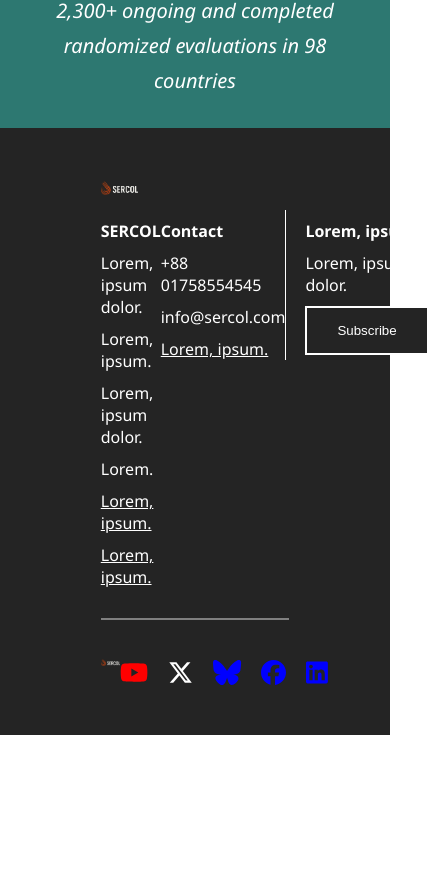
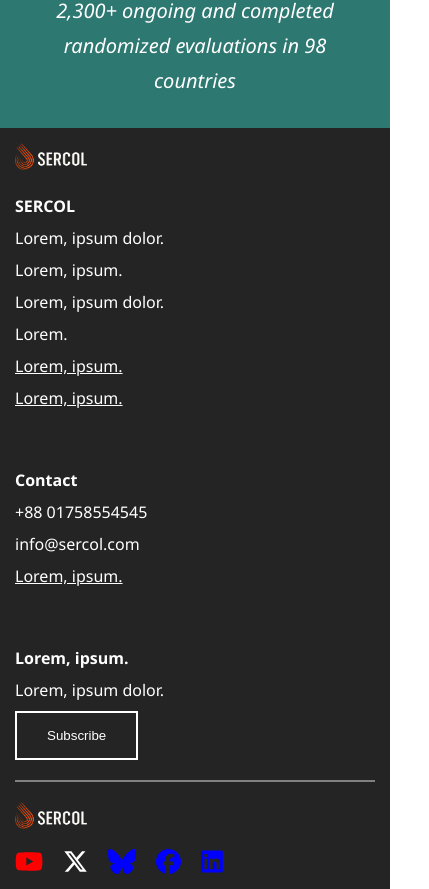
Before and after one commit to sazzadhossain1/new-projects, a React (Create React App) app: page / in a window 390 px wide. Shown: the part 3372-4261 px from the top of the page, 429 px wide, since content can reach past the window. Before the commit the page ends 4107 px from the top, so only its background shows below. Built offline with nearby package versions, Linux system fonts and the light colour scheme.

Commit message:
footer responsive done

```diff
--- a/src/components/Footer/Footer.css
+++ b/src/components/Footer/Footer.css
@@ -23,10 +23,7 @@
 .footer_grid_div a {
   color: white;
 }
-/* .footer_last_cart {
-  border-left: 1px solid white;
-  padding-left: 20px;
-} */
+
 .footer_last_cart {
   position: relative;
   padding-left: 20px; /* space from border */
@@ -102,3 +99,52 @@
 .faLinkedin {
   color: blue;
 }
+
+@media screen and (max-width: 1124px) {
+  .footer_parent_div {
+    width: 85%;
+  }
+  .footer_blank_div {
+    width: 85%;
+  }
+  .footer_flex_div {
+    width: 85%;
+  }
+}
+@media screen and (max-width: 800px) {
+  .footer_parent_div {
+    width: 100%;
+  }
+  .footer_blank_div {
+    width: 100%;
+  }
+  .footer_flex_div {
+    width: 100%;
+  }
+}
+@media screen and (max-width: 700px) {
+  .footer_last_logo {
+    width: 20%;
+  }
+}
+@media screen and (max-width: 650px) {
+  .footer_main_div {
+    padding: 15px;
+  }
+  .footer_grid_div {
+    grid-template-columns: repeat(1, 1fr);
+    gap: 50px;
+  }
+  .footer_last_cart {
+    margin-left: -20px;
+  }
+  .footer_last_cart::before {
+    width: 0px;
+  }
+}
+@media screen and (max-width: 500px) {
+  .footer_flex_div {
+    flex-direction: column;
+    align-items: start;
+  }
+}
```
